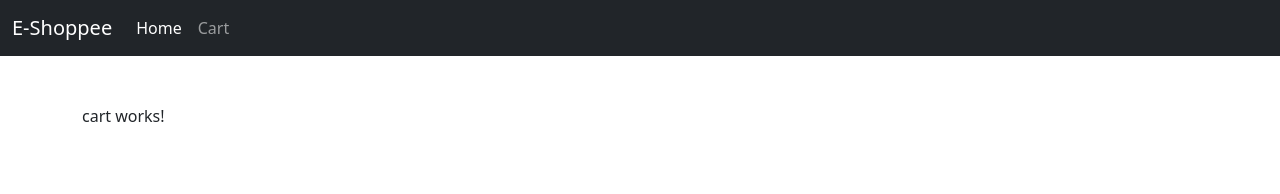
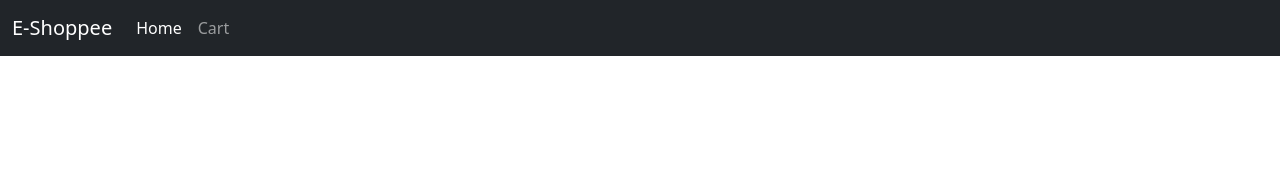
Before and after one commit to cybersaksham/Angular-Shopping-App, an Angular app: page /cart in a window 1280 px wide. Shown: the top 194 px of the page. Built offline with nearby package versions, Linux system fonts and the light colour scheme.

Commit message:
items passed in cart

```diff
--- a/src/app/Components/cart/cart.component.html
+++ b/src/app/Components/cart/cart.component.html
@@ -1 +1,3 @@
-<p>cart works!</p>
+<div *ngFor="let item of items">
+    <app-item [item]="item" [isCartPage]="true"></app-item>
+</div>
--- a/src/app/Components/cart/cart.component.ts
+++ b/src/app/Components/cart/cart.component.ts
@@ -1,15 +1,19 @@
 import { Component, OnInit } from '@angular/core';
+import { Item } from 'src/app/Models/item';
 
 @Component({
   selector: 'app-cart',
   templateUrl: './cart.component.html',
   styleUrls: ['./cart.component.css']
 })
+
 export class CartComponent implements OnInit {
+  items!: Item[];
 
   constructor() { }
 
   ngOnInit(): void {
+    this.items = JSON.parse(sessionStorage.getItem("items") || "[]");
   }
 
 }
--- a/src/app/Components/items/items.component.ts
+++ b/src/app/Components/items/items.component.ts
@@ -43,6 +43,7 @@ export class ItemsComponent implements OnInit {
         price: 20
       }
     ];
+    sessionStorage.setItem("items", JSON.stringify(this.items));
   }
 
   ngOnInit(): void {
```
